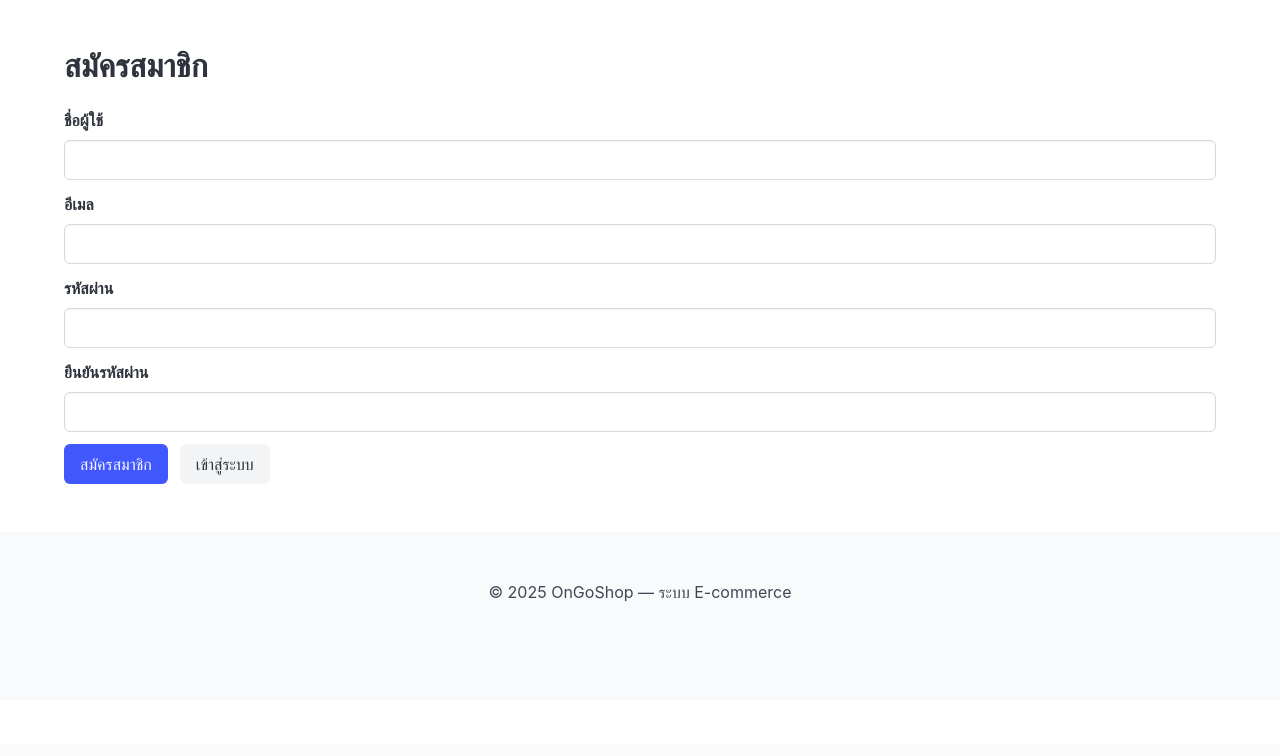
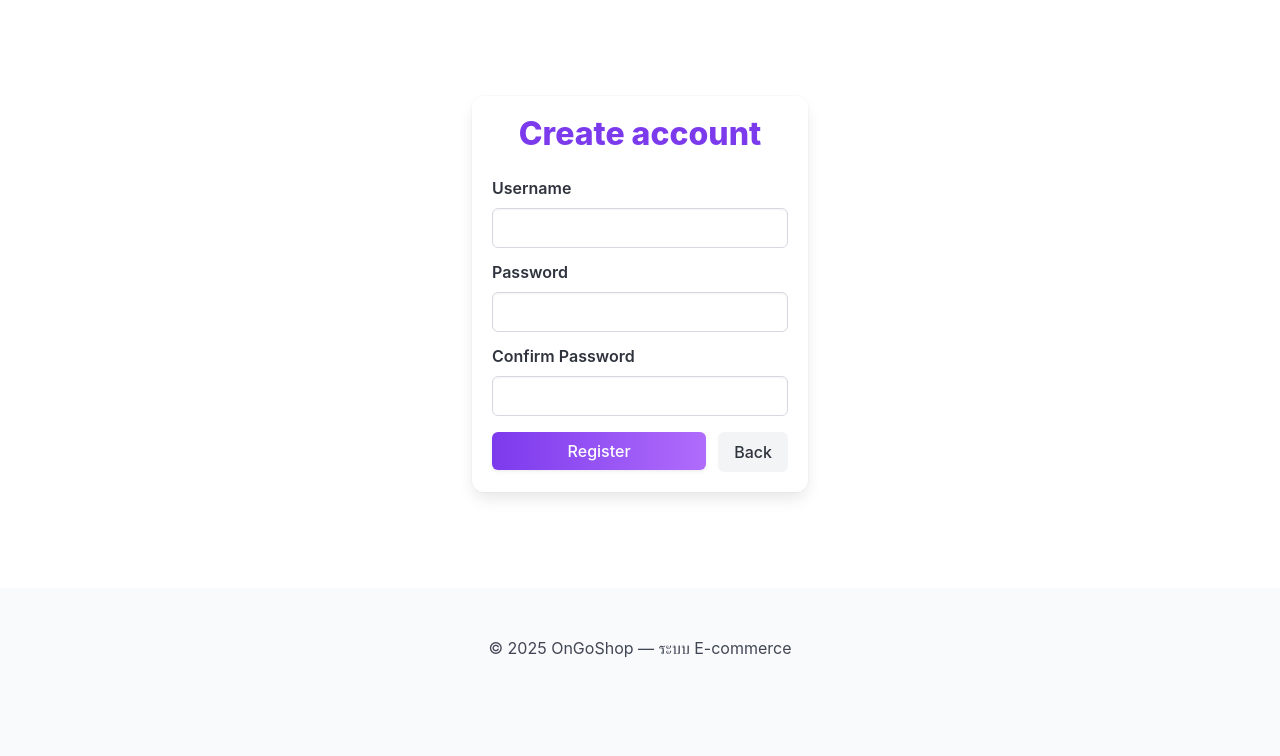
Before and after one commit to IT21Neo/OnGoShop, a Django app: page /register/ in a window 1280 px wide. Shown: the part 56-812 px from the top of the page. Before the commit the page ends 658 px from the top, so only its background shows below. Run offline with Django 5.2, Linux system fonts and the light colour scheme.

Commit message:
update few register & login UI

```diff
--- a/shop/forms.py
+++ b/shop/forms.py
@@ -1,38 +1,85 @@
 from django import forms
 from django.contrib.auth.forms import AuthenticationForm
-from django.contrib.auth.models import User
+from django.contrib.auth import get_user_model
 from shop.models import Product
 
+User = get_user_model()
+
 class RegisterForm(forms.ModelForm):
-    password = forms.CharField(widget=forms.PasswordInput, label="รหัสผ่าน")
-    confirm_password = forms.CharField(widget=forms.PasswordInput, label="ยืนยันรหัสผ่าน")
+    password = forms.CharField(
+        widget=forms.PasswordInput(attrs={'placeholder': 'Enter password'}),
+        label="Password"
+    )
+    confirm_password = forms.CharField(
+        widget=forms.PasswordInput(attrs={'placeholder': 'Confirm password'}),
+        label="Confirm Password"
+    )
 
     class Meta:
         model = User
-        fields = ['username', 'email', 'password']
+        fields = ['username']
+
+    def clean_username(self):
+        username = self.cleaned_data.get('username')
+        if User.objects.filter(username=username).exists():
+            raise forms.ValidationError("ชื่อนี้มีอยู่ในระบบแล้ว")
+        return username
 
     def clean(self):
         cleaned_data = super().clean()
-        pw = cleaned_data.get("password")
-        cpw = cleaned_data.get("confirm_password")
-        if pw and cpw and pw != cpw:
-            raise forms.ValidationError("รหัสผ่านไม่ตรงกัน")
+        password = cleaned_data.get("password")
+        confirm = cleaned_data.get("confirm_password")
+        if password and confirm and password != confirm:
+            raise forms.ValidationError("รหัสผ่านทั้งสองช่องต้องตรงกัน")
         return cleaned_data
 
 class LoginForm(AuthenticationForm):
-    username = forms.CharField(label="ชื่อผู้ใช้")
-    password = forms.CharField(widget=forms.PasswordInput, label="รหัสผ่าน")
+    username = forms.CharField(
+        max_length=150,
+        widget=forms.TextInput(attrs={'placeholder': 'Enter username'}),
+        label="Username"
+    )
+    password = forms.CharField(
+        widget=forms.PasswordInput(attrs={'placeholder': 'Enter password'}),
+        label="Password"
+    )
+
+    def __init__(self, request=None, *args, **kwargs):
+        self.request = request
+        self.user = None
+        super().__init__(*args, **kwargs)
+
+    def clean(self):
+        username = self.cleaned_data.get('username')
+        password = self.cleaned_data.get('password')
+
+        if username and password:
+            user = AuthenticationForm(self.request, username=username, password=password)
+            if user is None:
+                raise forms.ValidationError("ชื่อผู้ใช้หรือรหัสผ่านไม่ถูกต้อง")
+            self.user = user
+        return self.cleaned_data
+
+    def get_user(self):
+        return self.user
 
 class GuestCheckoutForm(forms.Form):
     receiver_name = forms.CharField(max_length=150, label="ชื่อผู้รับ")
     phone = forms.CharField(max_length=20, label="เบอร์โทรศัพท์")
-    address_line = forms.CharField(widget=forms.Textarea, label="ที่อยู่จัดส่ง")
+    address_line = forms.CharField(widget=forms.Textarea(attrs={'rows': 3}), label="ที่อยู่จัดส่ง")
     payment_method = forms.ChoiceField(
-        choices=[('transfer', 'โอนเงิน'), ('cash', 'ชำระปลายทาง')],
-        label="วิธีการชำระเงิน"
+        choices=[
+            ('transfer', 'โอนเงินผ่านธนาคาร'),
+            ('cash', 'เก็บเงินปลายทาง'),
+            ('credit_card', 'บัตรเครดิต'),
+        ],
+        label="วิธีชำระเงิน"
     )
 
 class ProductForm(forms.ModelForm):
     class Meta:
         model = Product
         fields = ['name', 'description', 'price', 'stock', 'image_url']
+        widgets = {
+            'description': forms.Textarea(attrs={'rows': 3}),
+        }
--- a/shop/templates/register.html
+++ b/shop/templates/register.html
@@ -1,45 +1,66 @@
 {% extends 'base.html' %}
-{% block title %}สมัครสมาชิก | OnGoShop{% endblock %}
+{% block title %}Register (ลงทะเบียน) | OnGoShop{% endblock %}
+
 {% block content %}
-<h1 class="title">สมัครสมาชิก</h1>
+<section class="section">
+  <div class="container">
+    <div class="columns is-centered">
+      <div class="column is-5-tablet is-4-desktop">
+        <div class="box">
+          <h2 class="title has-text-centered" style="color:#7c3aed;">Create account</h2>
 
-<form method="POST" action="{% url 'shop:register' %}">
+          <form method="post" novalidate>
             {% csrf_token %}
+            {% if form.non_field_errors %}
+              <div class="notification is-danger">{{ form.non_field_errors }}</div>
+            {% endif %}
+
             <div class="field">
-    <label class="label">ชื่อผู้ใช้</label>
+              <label class="label">Username</label>
               <div class="control">
-      <input type="text" name="username" class="input" required>
+                <input class="input" type="text" name="username" value="{{ form.username.value|default:'' }}" required>
               </div>
+              {% if form.username.errors %}
+                <p class="help is-danger">{{ form.username.errors.0 }}</p>
+              {% endif %}
             </div>
 
             <div class="field">
-    <label class="label">อีเมล</label>
+              <label class="label">Password</label>
               <div class="control">
-      <input type="email" name="email" class="input">
+                <input class="input" type="password" name="password" required>
               </div>
+              {% if form.password.errors %}
+                <p class="help is-danger">{{ form.password.errors.0 }}</p>
+              {% endif %}
             </div>
 
             <div class="field">
-    <label class="label">รหัสผ่าน</label>
+              <label class="label">Confirm Password</label>
               <div class="control">
-      <input type="password" name="password" class="input" required>
+                <input class="input" type="password" name="confirm_password" required>
               </div>
+              {% if form.confirm_password.errors %}
+                <p class="help is-danger">{{ form.confirm_password.errors.0 }}</p>
+              {% endif %}
             </div>
 
-  <div class="field">
-    <label class="label">ยืนยันรหัสผ่าน</label>
-    <div class="control">
-      <input type="password" name="confirm_password" class="input" required>
-    </div>
-  </div>
-
-  <div class="field is-grouped mt-3">
-    <div class="control">
-      <input type="submit" value="สมัครสมาชิก" class="button is-link">
+            <div class="field is-grouped mt-4">
+              <div class="control is-expanded">
+                <button type="submit" class="button is-fullwidth"
+                        style="background: linear-gradient(90deg,#7c3aed,#b06cfb); color:white; border:none;">
+                  Register
+                </button>
               </div>
               <div class="control">
-      <a href="{% url 'shop:login' %}" class="button is-light">เข้าสู่ระบบ</a>
+                <a href="{% url 'shop:login' %}" class="button is-light">Back</a>
               </div>
             </div>
           </form>
+
+        </div>
+      </div>
+    </div>
+  </div>
+</section>
 {% endblock %}
--- a/shop/urls.py
+++ b/shop/urls.py
@@ -4,7 +4,8 @@ from . import views
 app_name = 'shop'
 
 urlpatterns = [
-    path('', views.product_list, name='product_list'),
+    path('', views.login_view, name='home'),
+    path('products/', views.product_list, name='product_list'),
     path('product/<int:pk>/', views.product_detail, name='product_detail'),
 
     # Auth
--- a/shop/views.py
+++ b/shop/views.py
@@ -3,6 +3,7 @@ from django.contrib import messages
 from django.db import transaction
 from django.contrib.auth import authenticate, login, logout
 from django.contrib.auth.decorators import login_required, user_passes_test
+from django.conf import settings
 from django.db.models import Q
 from shop.forms import RegisterForm, LoginForm, ProductForm, GuestCheckoutForm
 from shop.models import Product, Cart, CartItem, Order, OrderItem, Payment
@@ -65,42 +66,59 @@ def admin_product_delete(request, pk):
     return render(request, 'admin_product_delete.html', {'product': product})
 
 
-
 # สมัครสมาชิก
 def register_view(request):
     if request.method == 'POST':
         form = RegisterForm(request.POST)
         if form.is_valid():
             user = form.save(commit=False)
-            user.set_password(form.cleaned_data['password'])
+            password = form.cleaned_data.get('password')
+            user.set_password(password)
             user.save()
             messages.success(request, "สมัครสมาชิกสำเร็จแล้ว! โปรดเข้าสู่ระบบ")
             return redirect('shop:login')
         else:
-            messages.error(request, "เกิดข้อผิดพลาดในการสมัครสมาชิก")
+            # form invalid -> render with errors
+            messages.error(request, "เกิดข้อผิดพลาดในการสมัครสมาชิก กรุณาตรวจสอบข้อมูล")
     else:
         form = RegisterForm()
     return render(request, 'register.html', {'form': form})
 
 # เข้าสู่ระบบ
 def login_view(request):
+    initial_username = request.COOKIES.get('remember_username', '')
+
     if request.method == 'POST':
         form = LoginForm(request, data=request.POST)
         if form.is_valid():
             username = form.cleaned_data.get('username')
             password = form.cleaned_data.get('password')
-            user = authenticate(username=username, password=password)
+            remember_me = request.POST.get('remember_me') == 'on'
+
+            user = authenticate(request, username=username, password=password)
             if user is not None:
                 login(request, user)
+
+                if remember_me:
+                    request.session.set_expiry(settings.SESSION_COOKIE_AGE)
+                else:
+                    request.session.set_expiry(0)
+                response = redirect('shop:product_list')
+                if remember_me:
+                    max_age = 30 * 24 * 60 * 60
+                    response.set_cookie('remember_username', username, max_age=max_age, httponly=False)
+                else:
+                    response.delete_cookie('remember_username')
+
                 messages.success(request, f"ยินดีต้อนรับ {username}!")
-                return redirect('shop:product_list')
+                return response
             else:
                 messages.error(request, "ชื่อผู้ใช้หรือรหัสผ่านไม่ถูกต้อง")
         else:
             messages.error(request, "ชื่อผู้ใช้หรือรหัสผ่านไม่ถูกต้อง")
     else:
         form = LoginForm()
-    return render(request, 'login.html', {'form': form})
+    return render(request, 'login.html', {'form': form, 'initial_username': initial_username})
 
 # ออกจากระบบ
 def logout_view(request):
```
Also changed, not shown: shop/templates/login.html (+49 -12 lines). Lines whose indentation alone changed are shown as unchanged.
